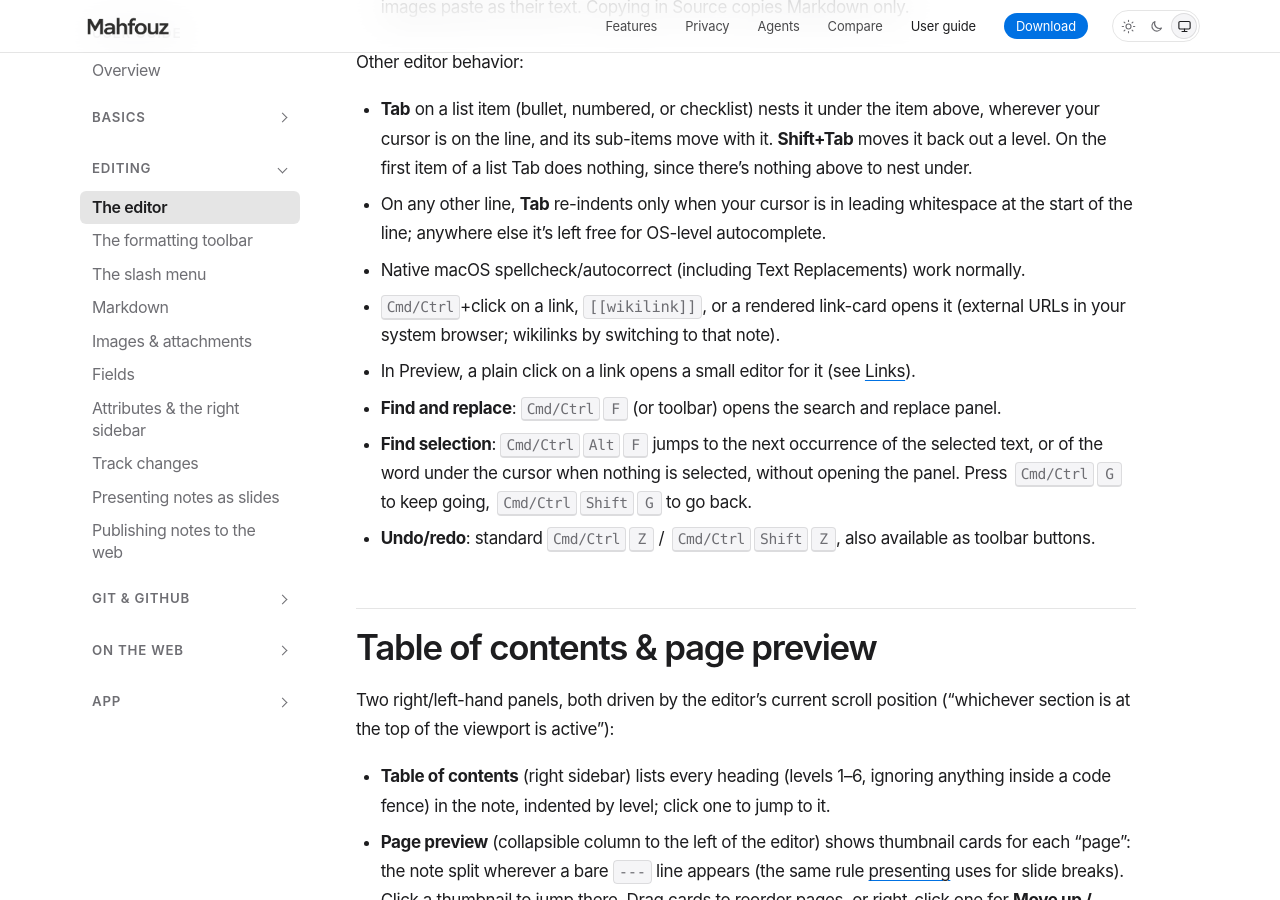
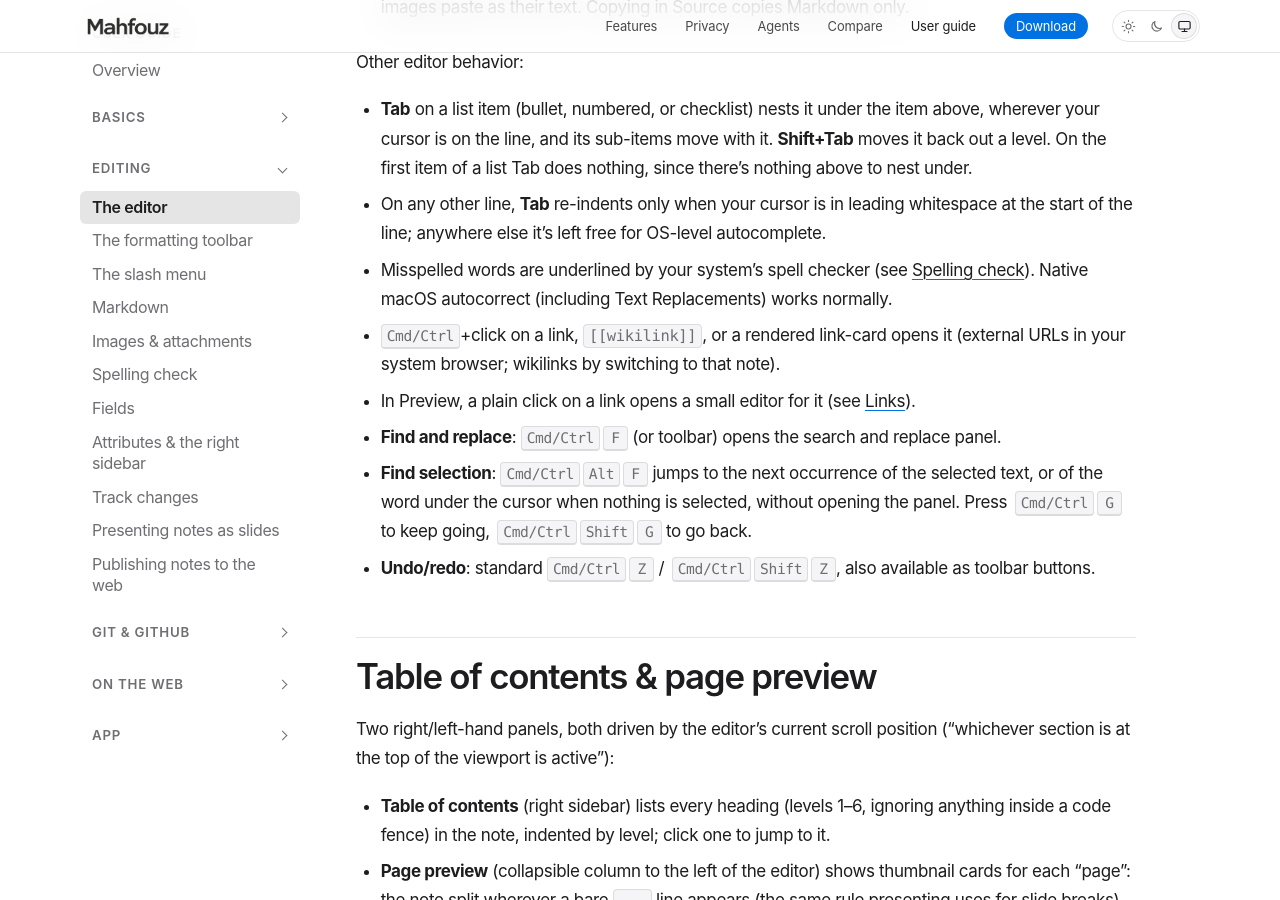
Before and after one commit to mahfouz-app/docs, a Jekyll site: the page built from guide/editor.md, in a window 1280 px wide and 900 px high, scrolled down 758 px. Built offline with Jekyll 4.4.1, drawn with Linux system fonts in a browser that asks for light colours.

Commit message:
docs(guide): add the Spelling check page
Covers underlining by the system spell checker, the Check spelling
setting, what isn't checked, and the vault dictionary
(.config/dictionary.md). Links it from the editor page and lists its
shortcuts on the shortcuts page.

Co-Authored-By: Claude Opus 5.5 <noreply@anthropic.com>

```diff
--- a/_data/guide.yml
+++ b/_data/guide.yml
@@ -41,6 +41,9 @@
     - slug: media
       title: "Images & attachments"
       description: "Add images, video, audio and other files to notes, and how Mahfouz stores them."
+    - slug: spelling
+      title: "Spelling check"
+      description: "See misspelled words as you type, turn checking on or off, and keep a vault dictionary of words to accept."
     - slug: fields
       title: "Fields"
       description: "Type !name to expand a field such as !today, and define your own."
--- a/guide/editor.md
+++ b/guide/editor.md
@@ -43,8 +43,9 @@ Other editor behavior:
 - On any other line, **Tab** re-indents only when your cursor is in leading
   whitespace at the start of the line; anywhere else it's left free for
   OS-level autocomplete.
-- Native macOS spellcheck/autocorrect (including Text Replacements) work
-  normally.
+- Misspelled words are underlined by your system's spell checker (see
+  [Spelling check](/guide/spelling/)). Native macOS autocorrect (including
+  Text Replacements) works normally.
 - <kbd>Cmd/Ctrl</kbd>+click on a link, `[[wikilink]]`, or a rendered link-card opens
   it (external URLs in your system browser; wikilinks by switching to that
   note).
```
Also changed, not shown: guide/shortcuts.md (+2 -0 lines), guide/spelling.md (added, +60 -0 lines).
